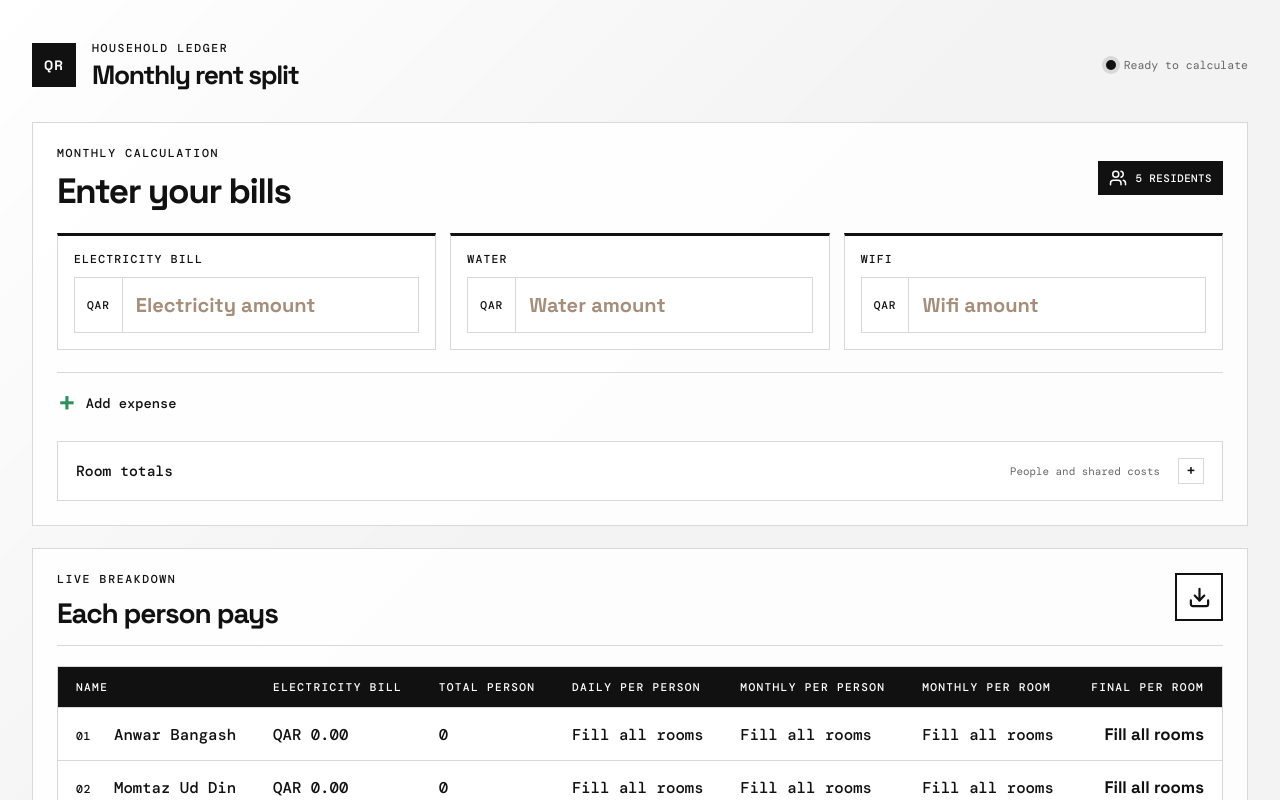
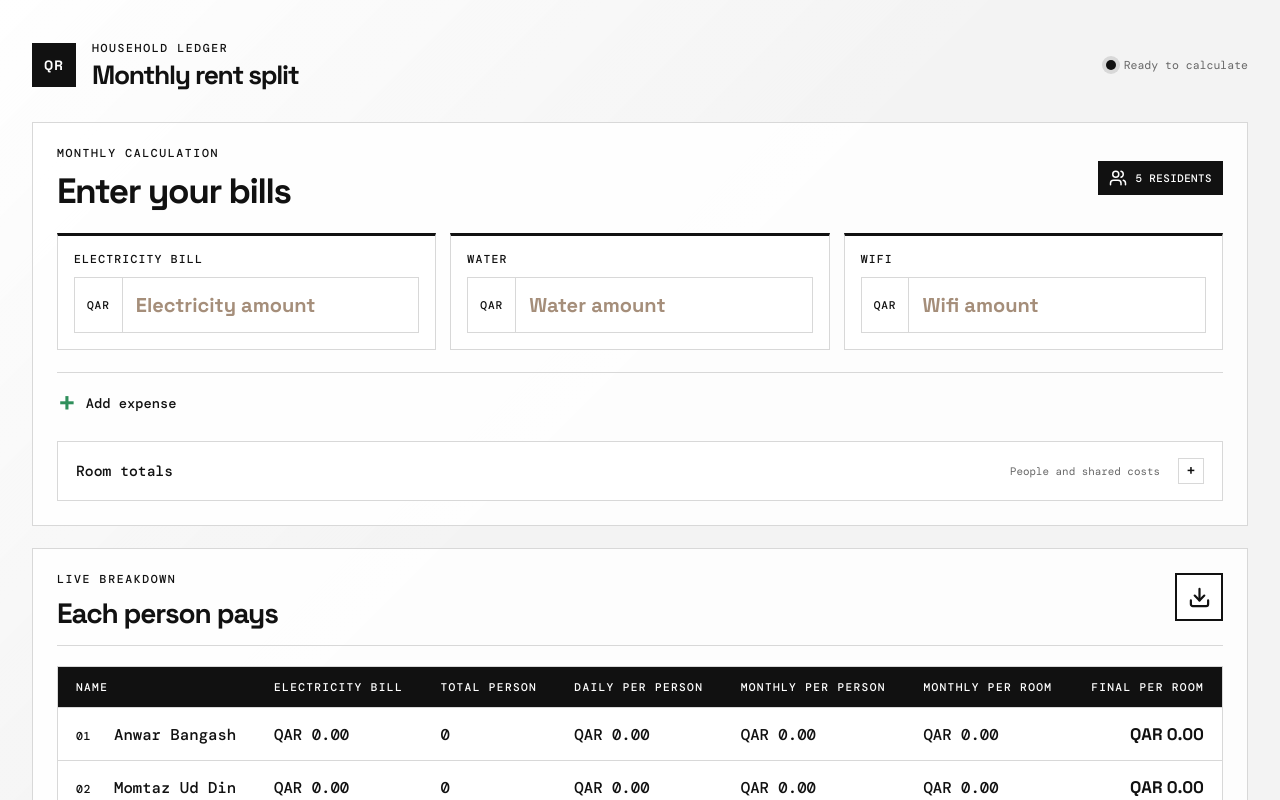
Before and after one commit to fazalhadi26/qatar-rent-project, a React (Vite) app: page / in a window 1280 px wide. Shown: the top 800 px of the page. Built offline with nearby package versions, Linux system fonts and the light colour scheme.

Commit message:
change montly limit

```diff
--- a/src/App.tsx
+++ b/src/App.tsx
@@ -74,10 +74,10 @@ function App() {
         resident,
         `QAR ${formatAmount(individualShare)}`,
         String(roomPeopleCount),
-        allRoomsFilled ? `QAR ${formatAmount(dailyPerPerson)}` : 'Fill all rooms',
-        allRoomsFilled ? `QAR ${formatAmount(monthlyPerPerson)}` : 'Fill all rooms',
-        allRoomsFilled ? `QAR ${formatAmount(monthlyRoom)}` : 'Fill all rooms',
-        allRoomsFilled ? `QAR ${formatAmount(finalRoom)}` : 'Fill all rooms',
+        allRoomsFilled ? `QAR ${formatAmount(dailyPerPerson)}` : 'QAR 0.00',
+        allRoomsFilled ? `QAR ${formatAmount(monthlyPerPerson)}` : 'QAR 0.00',
+        allRoomsFilled ? `QAR ${formatAmount(monthlyRoom)}` : 'QAR 0.00',
+        allRoomsFilled ? `QAR ${formatAmount(finalRoom)}` : 'QAR 0.00',
       ]
     })
 
@@ -282,15 +282,15 @@ function App() {
                   />
                   <span className="room-share-value">
                     <small>Monthly per person</small>
-                    {allRoomsFilled ? `QAR ${formatAmount(monthlyPerPerson)}` : 'Fill all rooms'}
+                    {allRoomsFilled ? `QAR ${formatAmount(monthlyPerPerson)}` : 'QAR 0.00'}
                   </span>
                   <span className="room-share-value">
                     <small>Monthly per room</small>
-                    {allRoomsFilled ? `QAR ${formatAmount((Number(roomPeople[index]) || 0) * monthlyPerPerson)}` : 'Fill all rooms'}
+                    {allRoomsFilled ? `QAR ${formatAmount((Number(roomPeople[index]) || 0) * monthlyPerPerson)}` : 'QAR 0.00'}
                   </span>
                   <span className="room-share-value">
                     <small>Daily per person</small>
-                    {allRoomsFilled ? `QAR ${formatAmount(dailyPerPerson)}` : 'Fill all rooms'}
+                    {allRoomsFilled ? `QAR ${formatAmount(dailyPerPerson)}` : 'QAR 0.00'}
                   </span>
                 </div>
               ))}
@@ -333,10 +333,10 @@ function App() {
                   <td><span className="row-number">0{index + 1}</span>{resident}</td>
                   <td>QAR {formatAmount(individualShare)}</td>
                   <td>{Number(roomPeople[index]) || 0}</td>
-                  <td>{allRoomsFilled ? `QAR ${formatAmount(dailyPerPerson)}` : 'Fill all rooms'}</td>
-                  <td>{allRoomsFilled ? `QAR ${formatAmount(monthlyPerPerson)}` : 'Fill all rooms'}</td>
-                  <td>{allRoomsFilled ? `QAR ${formatAmount((Number(roomPeople[index]) || 0) * monthlyPerPerson)}` : 'Fill all rooms'}</td>
-                  <td>{allRoomsFilled ? `QAR ${formatAmount(individualShare + ((Number(roomPeople[index]) || 0) * monthlyPerPerson))}` : 'Fill all rooms'}</td>
+                  <td>{allRoomsFilled ? `QAR ${formatAmount(dailyPerPerson)}` : 'QAR 0.00'}</td>
+                  <td>{allRoomsFilled ? `QAR ${formatAmount(monthlyPerPerson)}` : 'QAR 0.00'}</td>
+                  <td>{allRoomsFilled ? `QAR ${formatAmount((Number(roomPeople[index]) || 0) * monthlyPerPerson)}` : 'QAR 0.00'}</td>
+                  <td>{allRoomsFilled ? `QAR ${formatAmount(individualShare + ((Number(roomPeople[index]) || 0) * monthlyPerPerson))}` : 'QAR 0.00'}</td>
                 </tr>
               ))}
             </tbody>
```
